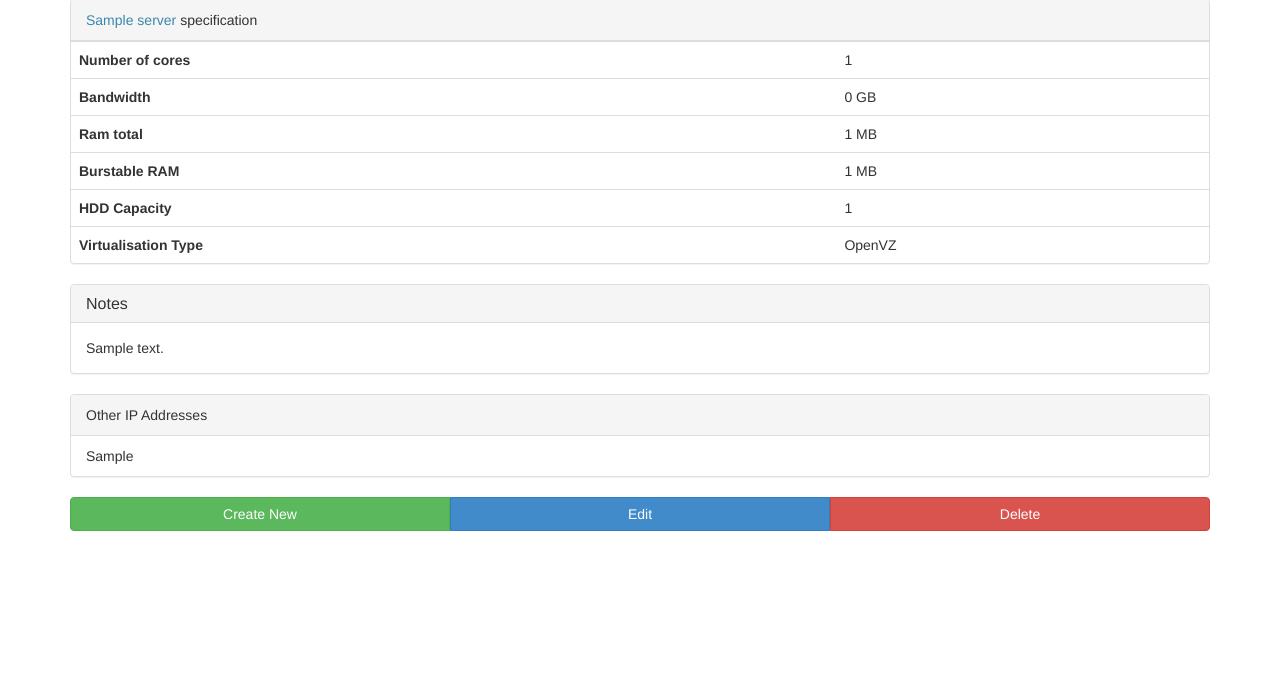
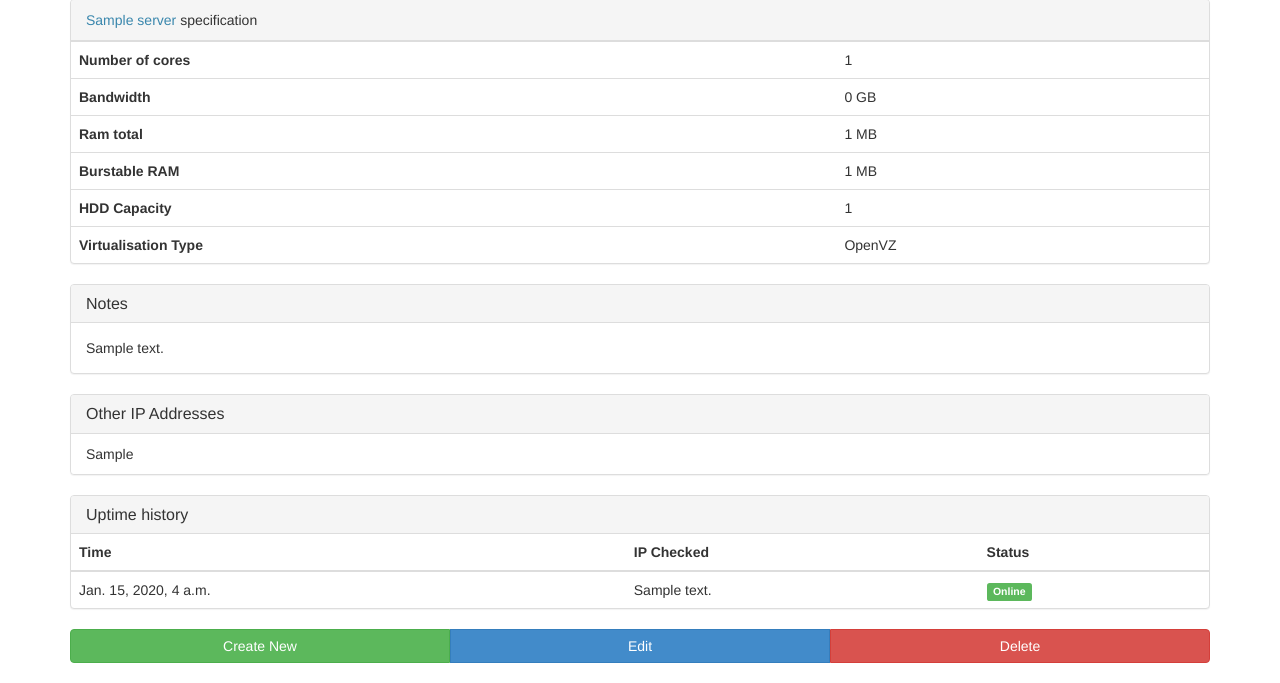
Before and after one commit to n-st/Server_Listing, a Django app: a page that uses servers/templates/servers/server.html in a window 1280 px wide. Shown: the part 570-1253 px from the top of the page. Before the commit the page ends 1101 px from the top, so only its background shows below. Run offline with Django 3.2, Linux system fonts and the light colour scheme; a user stored in the database is signed in; tables that the repository leaves empty hold one stand-in row (values such as "Sample post"); some libraries are stand-ins or nearby versions.

Commit message:
Added uptime history on the server page

```diff
--- a/servers/models.py
+++ b/servers/models.py
@@ -106,6 +106,12 @@ class Server(models.Model):
             return ServerCheck.objects.filter(server=self, did_change=True).latest('check_date').check_date
         return timezone.now()
 
+    def has_uptime_history(self):
+        return ServerCheck.objects.filter(server=self, did_change=True).exists()
+
+    def uptime_history(self):
+        return ServerCheck.objects.filter(server=self, did_change=True).order_by('-check_date')
+
     def bar_type(self):
         time_used = self.percentage_time_used()
         prog_type = 'info'
--- a/servers/templates/servers/server.html
+++ b/servers/templates/servers/server.html
@@ -4,10 +4,12 @@
   Server Details
   <small>
     {{ server.name }}
-    {% if server.is_up %}
-      <span class="label label-success">Server Online!</span>
-    {% else %}
-      <span class="label label-danger">Server Offline!</span>
+    {% if server.check_status %}
+      {% if server.is_up %}
+        <span class="label label-success">Server Online!</span>
+      {% else %}
+        <span class="label label-danger">Server Offline!</span>
+      {% endif %}
     {% endif %}
   </small>
 {% endblock %}
@@ -54,11 +56,12 @@
         <td><strong>Purchased on</strong></td>
         <td>{{ server.purchased_at }}</td>
       </tr>
-
+      {% if server.check_status %}
       <tr>
         <td><strong>{% if server.is_up %}Online{% else %}Offline{% endif %} time</strong></td>
         <td>{{ server.time_since_last_change | timesince }}</td>
       </tr>
+      {% endif %}
 
     </table>
   </div>
@@ -113,7 +116,9 @@
 
   {% if server.total_ip_count != 0 %}
   <div class="panel panel-default">
-    <div class="panel-heading">Other IP Addresses</div>
+    <div class="panel-heading">
+      <h3 class="panel-title">Other IP Addresses</h3>
+    </div>
 
     <ul class="list-group">
       {% for ip in server.extra_ip_set.all %}
@@ -123,9 +128,41 @@
   </div>
   {% endif %}
 
+  {% if server.has_uptime_history %}
+  <div class="panel panel-default">
+    <div class="panel-heading">
+      <h3 class="panel-title">Uptime history</h3>
+    </div>
+
+    <table class="table">
+      <thead>
+        <tr>
+          <th>Time</th>
+          <th>IP Checked</th>
+          <th>Status</th>
+        </tr>
+      </thead>
+      {% for uptime_log in server.uptime_history %}
+      <tr>
+        <td>{{ uptime_log.check_date }}</td>
+        <td>{{ uptime_log.ip_address }}</td>
+        <td>
+          {% if uptime_log.online %}
+            <span class="label label-success">Online</span>
+          {% else %}
+            <span class="label label-danger">Offline</span>
+          {% endif %}
+        </td>
+      </tr>
+      {% endfor %}
+    </table>
+  </div>
+  {% endif %}
+
   <div class="btn-group btn-group-justified">
     <a class="btn btn-success" href="{% url 'admin:servers_server_add' %}">Create New</a>
     <a class="btn btn-primary" href="{% url 'admin:servers_server_change' server.pk %}">Edit</a>
     <a class="btn btn-danger" href="{% url 'admin:servers_server_delete' server.pk %}">Delete</a>
   </div>
+  <br />
 {% endblock %}
```
